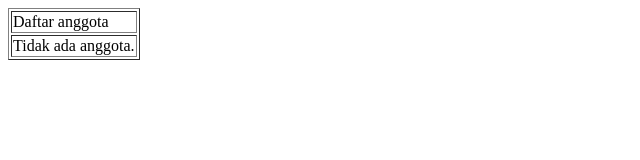
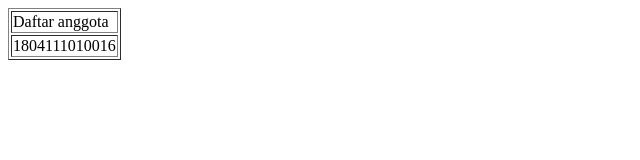
Before and after one commit to alzaadriansyah/TKT311-2020-RD3-MyEvaluation, a plain HTML site: page index.html in a window 1280 px wide. Shown: the full height of the page, 0-640 px from the left. Drawn offline with Linux system fonts and the light colour scheme.

Commit message:
edit index dengan nim

```diff
--- a/index.html
+++ b/index.html
@@ -6,7 +6,7 @@
  <body>
  <table border=”0”>
  <tr><td>Daftar anggota</td></tr>
- <tr><td>Tidak ada anggota.</td></tr>
+ <tr><td><a href-"1804111010016.html">1804111010016 </a></td> </tr>
  </table>
  </body>
 </html>
```
Also changed, not shown: New Text Document.txt (added).
